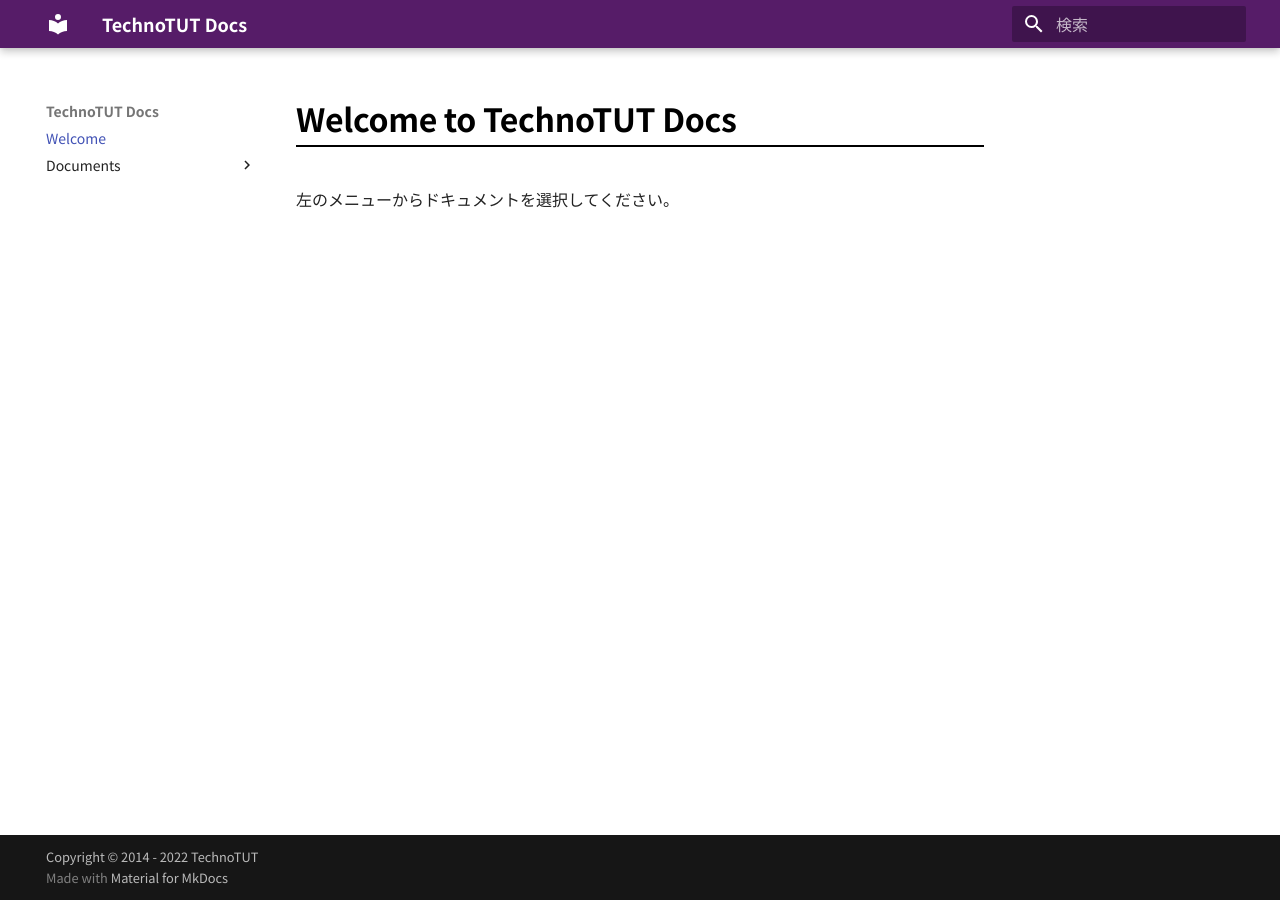
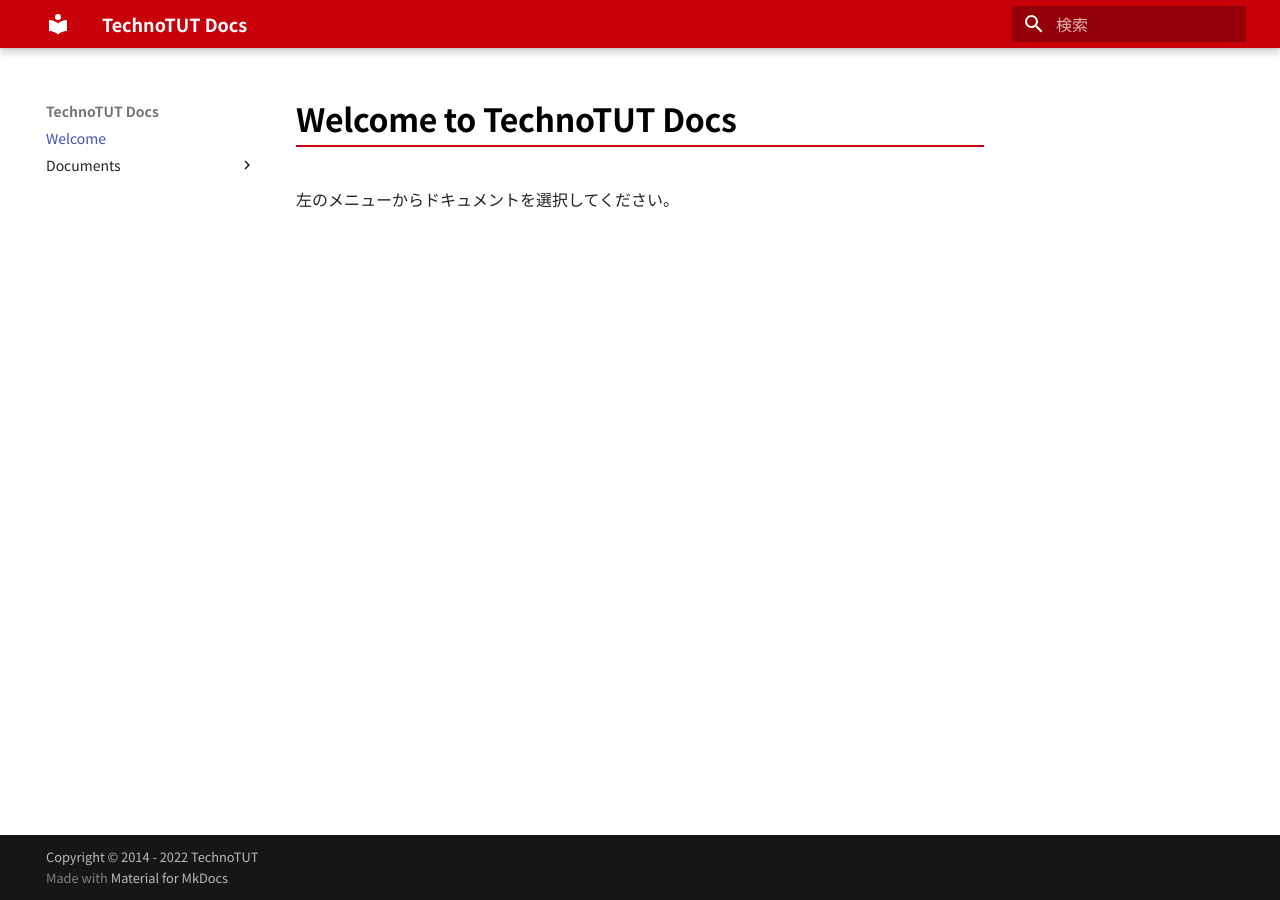
Before and after one commit to dodolia907/docs.techno.tut-club.net, an MkDocs documentation site: the page built from docs/index.md, in a window 1280 px wide. Built offline with MkDocs 1.6.1 and Material for MkDocs 9.7.7, drawn with Linux system fonts in a browser that asks for light colours; nearby versions of some CDN libraries; some web fonts are replaced.

Commit message:
Update custom.css

```diff
--- a/docs/css/custom.css
+++ b/docs/css/custom.css
@@ -1,5 +1,5 @@
 .md-header {
-  background-color: #561c68;
+  background-color: #c7000a;
   color: #fff;
 }
 
@@ -7,7 +7,7 @@
   /*font-size: 24pt;*/
   font-weight: bold;
   color: #000;
-  border-bottom: solid 2px #000000;
+  border-bottom: solid 2px #c7000a;
   padding-bottom: 5px;
 }
 
```
